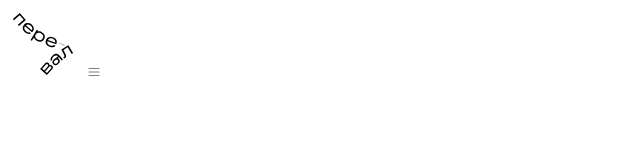
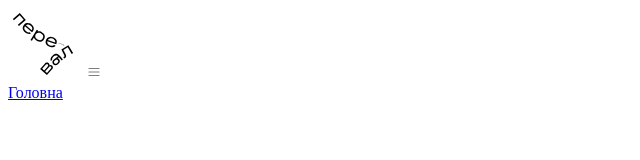
Before and after one commit to LadunovaNadia/Chimney_proj, a plain HTML site: page index.html in a window 1280 px wide. Shown: the full height of the page, 0-640 px from the left. Drawn offline with Linux system fonts and the light colour scheme.

Commit message:
Deploying to gh-pages from @ LadunovaNadia/chimney_proj@02e7eacd942a25bcad10fce8661831c8ab526bcf 🚀

```diff
--- a/index.html
+++ b/index.html
@@ -1 +1 @@
-<!DOCTYPE html><html lang="ua"><head><meta charset="utf-8"><meta name="viewport" content="width=device-width, initial-scale=1.0"><title>Pereval</title><link rel="stylesheet" href="/chimney_proj/index.9fc98ad4.css"></head><body> <header class="header"> <div class="header_container"> <div class="header_wrapper"> <svg class="header_logo" width="70" height="72"> <use href="/chimney_proj/symbol-defs.8359daaf.svg#icon-logo"></use> </svg> <svg class="header_burger" width="24" height="16"> <use href="/chimney_proj/symbol-defs.8359daaf.svg#icon-burger"></use> </svg> </div> </div> </header> <main> </main> <script type="module" src="/chimney_proj/index.cdc84ddc.js"></script><script src="/chimney_proj/index.6c2642bc.js" nomodule="" defer></script> </body></html>
+<!DOCTYPE html><html lang="ua"><head><meta charset="utf-8"><meta name="viewport" content="width=device-width, initial-scale=1.0"><title>Pereval</title><link rel="stylesheet" href="/chimney_proj/index.9fc98ad4.css"></head><body> <header class="header"> <div class="header_container"> <div class="header_wrapper"> <svg class="header_logo" width="70" height="72"> <use href="/chimney_proj/symbol-defs.8359daaf.svg#icon-logo"></use> </svg> <svg class="header_burger" width="24" height="16"> <use href="/chimney_proj/symbol-defs.8359daaf.svg#icon-burger"></use> </svg> <nav> <a href="/chimney_proj/main.html" class="link logo">Головна</a> </nav> </div> </div> </header> <main> </main> <script type="module" src="/chimney_proj/index.cdc84ddc.js"></script><script src="/chimney_proj/index.6c2642bc.js" nomodule="" defer></script> </body></html>
```
